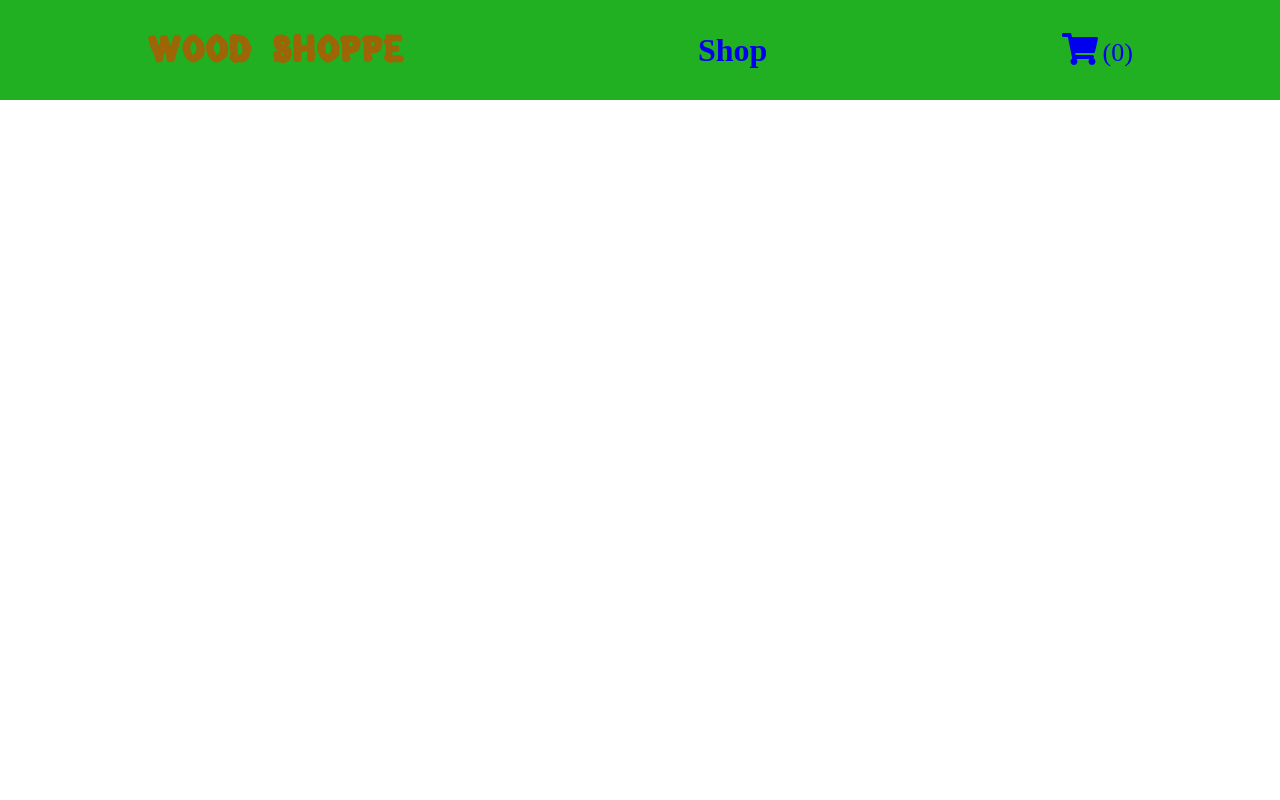
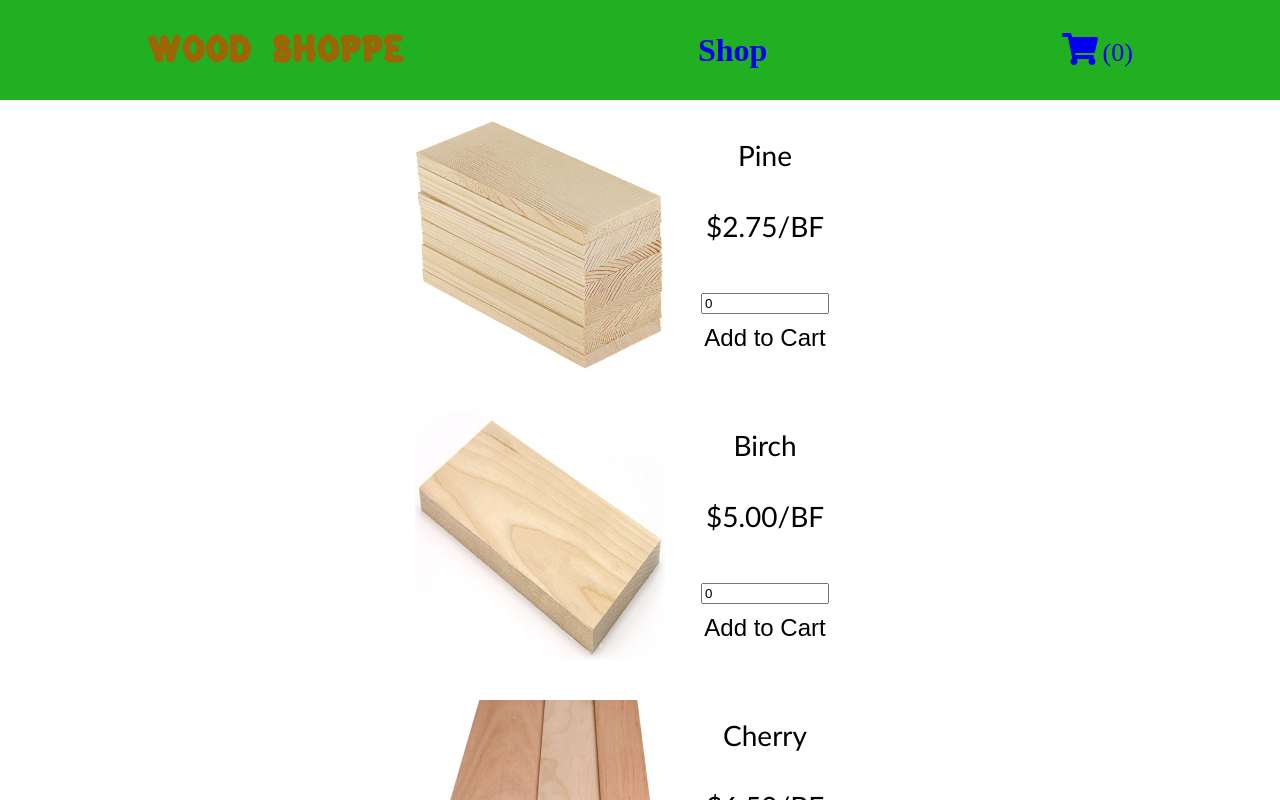
Before and after one commit to bboylen/shopping-cart, a React (Create React App) app: page /cart in a window 1280 px wide. Shown: the top 800 px of the page. Built offline with nearby package versions, Linux system fonts and the light colour scheme.

Commit message:
added cart page

```diff
--- a/package.json
+++ b/package.json
@@ -13,6 +13,7 @@
     "react-dom": "^17.0.1",
     "react-router-dom": "^5.2.0",
     "react-scripts": "4.0.2",
+    "sass": "^1.32.7",
     "web-vitals": "^1.1.0"
   },
   "scripts": {
--- a/src/App.js
+++ b/src/App.js
@@ -42,7 +42,7 @@ export default function App() {
           <Route
             path="/cart"
             render={(routeProps) => (
-              <Cart {...routeProps} cartItems={cartItems} />
+              <Cart {...routeProps} cartItems={cartItems} addToCart={addToCart}/>
             )}
           />
           <Route path="/" component={Home} />
--- a/src/components/Cart.js
+++ b/src/components/Cart.js
@@ -1,9 +1,25 @@
 import '../styles/Cart.css';
+import itemData from "../assets/data/itemData.js";
+import Item from "./CartItem";
+
 
 export default function Cart(props) {
+  const { addToCart } = props;
   return (
     <div className="cart">
+      <div className="sum">
 
+      </div>
+      <div className="items">
+        {itemData.map((woodType) => (
+          <Item
+            woodType={woodType.name}
+            price={woodType.price}
+            picture={woodType.picture}
+            addToCart={addToCart}
+          />
+        ))}
+      </div>
     </div>
   )
 }
--- a/src/components/Item.js
+++ b/src/components/CartItem.js
@@ -1,5 +1,5 @@
 import { useState } from 'react';
-import "../styles/Item.css";
+import "../styles/CartItem.scss";
 
 export default function Item(props) {
   const { woodType, price, picture, addToCart } = props;
--- a/src/components/Shop.js
+++ b/src/components/Shop.js
@@ -1,5 +1,5 @@
 import "../styles/Shop.css";
-import Item from "./Item";
+import Item from "./ShopItem";
 import itemData from "../assets/data/itemData.js";
 
 export default function Shop(props) {
--- /dev/null
+++ b/src/components/ShopItem.js
@@ -0,0 +1,32 @@
+import { useState } from 'react';
+import "../styles/ShopItem.scss";
+
+export default function Item(props) {
+  const { woodType, price, picture, addToCart } = props;
+  const [ amount, setAmount ] = useState(0);
+
+  const handleForm = (e) => {
+    e.preventDefault();
+    addToCart( woodType, parseInt(amount));
+  };
+
+  const handleChange = (e) => {
+    setAmount(e.target.value);
+  }
+
+  return (
+    <div className="item">
+      <img src={picture} className="image"></img>
+      <div className="item-info">
+        <p>{woodType}</p>
+        <p>{`$${price}/BF`}</p>
+        <form onSubmit={handleForm}>
+          <div id="input-container">
+            <input type="number" min="0" value={amount} onChange={handleChange}></input>
+          </div>
+          <button type="submit">Add to Cart</button>
+        </form>
+      </div>
+    </div>
+  );
+}
--- a/src/styles/Cart.css
+++ b/src/styles/Cart.css
@@ -2,3 +2,14 @@
   padding-top: 100px;
   height: 100vh;
 }
+
+.cart .items {
+  width: 90%;
+  margin-left: auto;
+  margin-right: auto;
+  display: flex;
+  flex-direction: column;
+  align-content: center;
+  justify-content: center;
+  flex-wrap: wrap;
+}
--- /dev/null
+++ b/src/styles/CartItem.scss
@@ -0,0 +1,85 @@
+.cart {
+  .item {
+    width: 450px;
+    height: 250px;
+    margin: 20px;
+    display: flex;
+    text-align: center;
+  }
+
+  .image {
+    display: inline-block;
+    width: 250px;
+    height: 250px;
+  }
+
+  .item-info {
+    display: flex;
+    flex-direction: column;
+    justify-content: space-around;
+    align-items: center;
+    width: 200px;
+    height: 250px;
+    font-family: "Trebuchet MS", "Lucida Sans Unicode", "Lucida Grande",
+      "Lucida Sans", Arial, sans-serif;
+    font-size: 28px;
+  }
+
+  .item-info p:first-child {
+    margin-top: 0px;
+    margin-bottom: 0px;
+  }
+
+  .item-info p:nth-child(2) {
+    margin-top: 0px;
+    margin-bottom: 0px;
+  }
+
+  .items form {
+    width: 80%;
+    text-align: center;
+  }
+
+  .item-info button {
+    margin-top: 10px;
+    padding: 0;
+    border: none;
+    background-color: white;
+    font-size: 24px;
+  }
+
+  .item-info button:hover {
+    cursor: pointer;
+    font-weight: 700;
+  }
+
+  #input-container {
+    width: 100%;
+  }
+
+  #input-container input {
+    width: 80%;
+  }
+
+  @media only screen and (max-width: 768px) {
+    .item {
+      width: 200px;
+      height: 100px;
+    }
+
+    .image {
+      width: 100px;
+      height: 100px;
+    }
+
+    .item-info {
+      width: 100px;
+      height: 100px;
+      font-size: 18px;
+    }
+
+    .item-info button {
+      font-size: 16px;
+    }
+  }
+}
--- a/src/styles/Item.css
+++ /dev/null
@@ -1,82 +0,0 @@
-.item {
-  width: 450px;
-  height: 250px;
-  margin: 20px;
-  display: flex;
-  text-align: center;
-}
-
-.image {
-  display: inline-block;
-  width: 250px;
-  height: 250px;
-}
-
-.item-info {
-  display:flex;
-  flex-direction: column;
-  justify-content: space-around;
-  align-items:  center;
-  width: 200px;
-  height: 250px;
-  font-family: 'Trebuchet MS', 'Lucida Sans Unicode', 'Lucida Grande', 'Lucida Sans', Arial, sans-serif;
-  font-size: 28px;
-}
-
-.item-info p:first-child{
-  margin-top: 0px;
-  margin-bottom: 0px;
-}
-
-.item-info p:nth-child(2){
-  margin-top: 0px;
-  margin-bottom: 0px;
-}
-
-.items form {
-  width: 80%;
-  text-align: center;
-}
-
-.item-info button {
-  margin-top: 10px;
-  padding: 0;
-  border: none;
-  background-color: white;
-  font-size: 24px;
-}
-
-.item-info button:hover {
-  cursor: pointer;
-  font-weight: 700;
-}
-
-#input-container {
-  width: 100%;
-}
-
-#input-container input {
-  width: 80%;
-}
-
-@media only screen and (max-width: 768px) {
-  .item {
-    width: 200px;
-    height: 100px;
-  }
-
-  .image {
-    width: 100px;
-    height: 100px;
-  }
-
-  .item-info {
-    width: 100px;
-    height: 100px;
-    font-size: 18px;
-  }
-
-  .item-info button {
-    font-size: 16px;
-  }
-}
--- a/src/styles/Shop.css
+++ b/src/styles/Shop.css
@@ -3,7 +3,7 @@
   height: 100vh;
 }
 
-.items {
+.shop .items {
   width: 90%;
   margin-left: auto;
   margin-right: auto;
--- /dev/null
+++ b/src/styles/ShopItem.scss
@@ -0,0 +1,85 @@
+.shop {
+  .item {
+    width: 450px;
+    height: 250px;
+    margin: 20px;
+    display: flex;
+    text-align: center;
+  }
+
+  .image {
+    display: inline-block;
+    width: 250px;
+    height: 250px;
+  }
+
+  .item-info {
+    display: flex;
+    flex-direction: column;
+    justify-content: space-around;
+    align-items: center;
+    width: 200px;
+    height: 250px;
+    font-family: "Trebuchet MS", "Lucida Sans Unicode", "Lucida Grande",
+      "Lucida Sans", Arial, sans-serif;
+    font-size: 28px;
+  }
+
+  .item-info p:first-child {
+    margin-top: 0px;
+    margin-bottom: 0px;
+  }
+
+  .item-info p:nth-child(2) {
+    margin-top: 0px;
+    margin-bottom: 0px;
+  }
+
+  .items form {
+    width: 80%;
+    text-align: center;
+  }
+
+  .item-info button {
+    margin-top: 10px;
+    padding: 0;
+    border: none;
+    background-color: white;
+    font-size: 24px;
+  }
+
+  .item-info button:hover {
+    cursor: pointer;
+    font-weight: 700;
+  }
+
+  #input-container {
+    width: 100%;
+  }
+
+  #input-container input {
+    width: 80%;
+  }
+
+  @media only screen and (max-width: 768px) {
+    .item {
+      width: 200px;
+      height: 100px;
+    }
+
+    .image {
+      width: 100px;
+      height: 100px;
+    }
+
+    .item-info {
+      width: 100px;
+      height: 100px;
+      font-size: 18px;
+    }
+
+    .item-info button {
+      font-size: 16px;
+    }
+  }
+}
```
Also changed, not shown: 1 other file (tests, documents, lock files or other folders).
